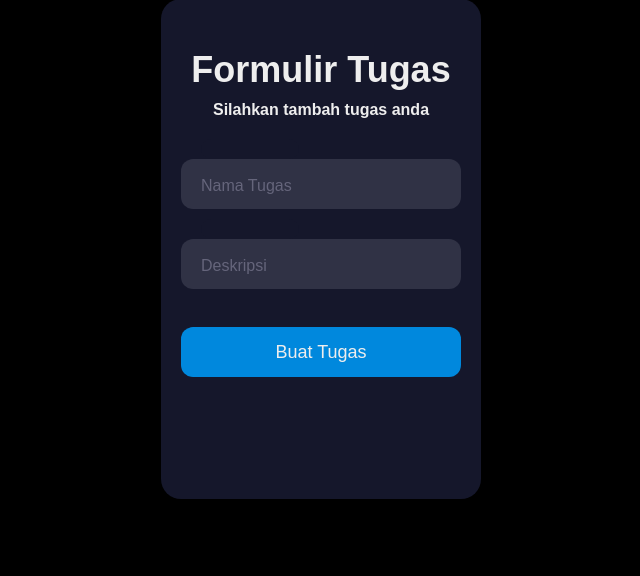
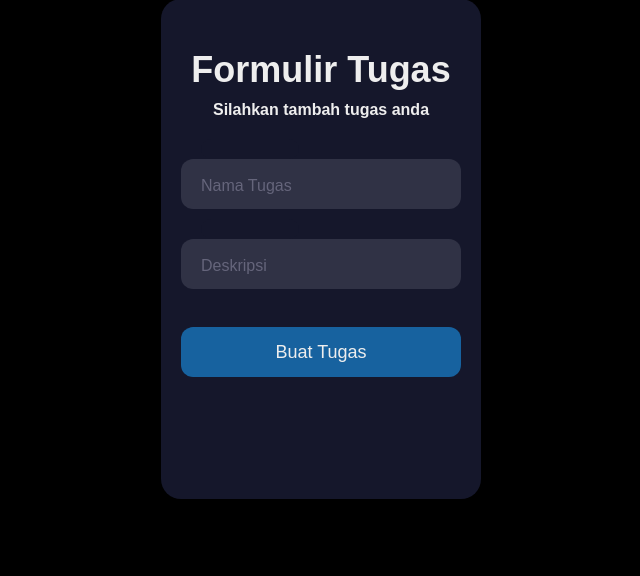
Before and after one commit to AliaWidyanita/Tugas-2, a Django app: page /todolist/create-task/ in a window 1280 px wide, while the restyled element is pressed. Shown: the part 159-735 px from the top of the page, without its empty margins (319-959 px from the left). Run offline with Django 4.2, Linux system fonts and the light colour scheme; the visitor is signed in with stand-in values (Sample User, id 1).

Commit message:
Fixed buttons

```diff
--- a/todolist/static/create_task.css
+++ b/todolist/static/create_task.css
@@ -118,8 +118,12 @@ body {
   width: 100%;
 }
 
+.submit:active {
+  background-color: #06b;
+}
+
 .submit:hover {
-  border-color: #000000;
+  background-color: rgb(23, 98, 159);
   transition: .5s;
   cursor: pointer;
 }
--- a/todolist/static/login.css
+++ b/todolist/static/login.css
@@ -123,7 +123,7 @@ body {
   }
 
   .submit:hover {
-    border-color: #000000;
+    background-color: rgb(23, 98, 159);
     transition: .5s;
     cursor: pointer;
   }
```
